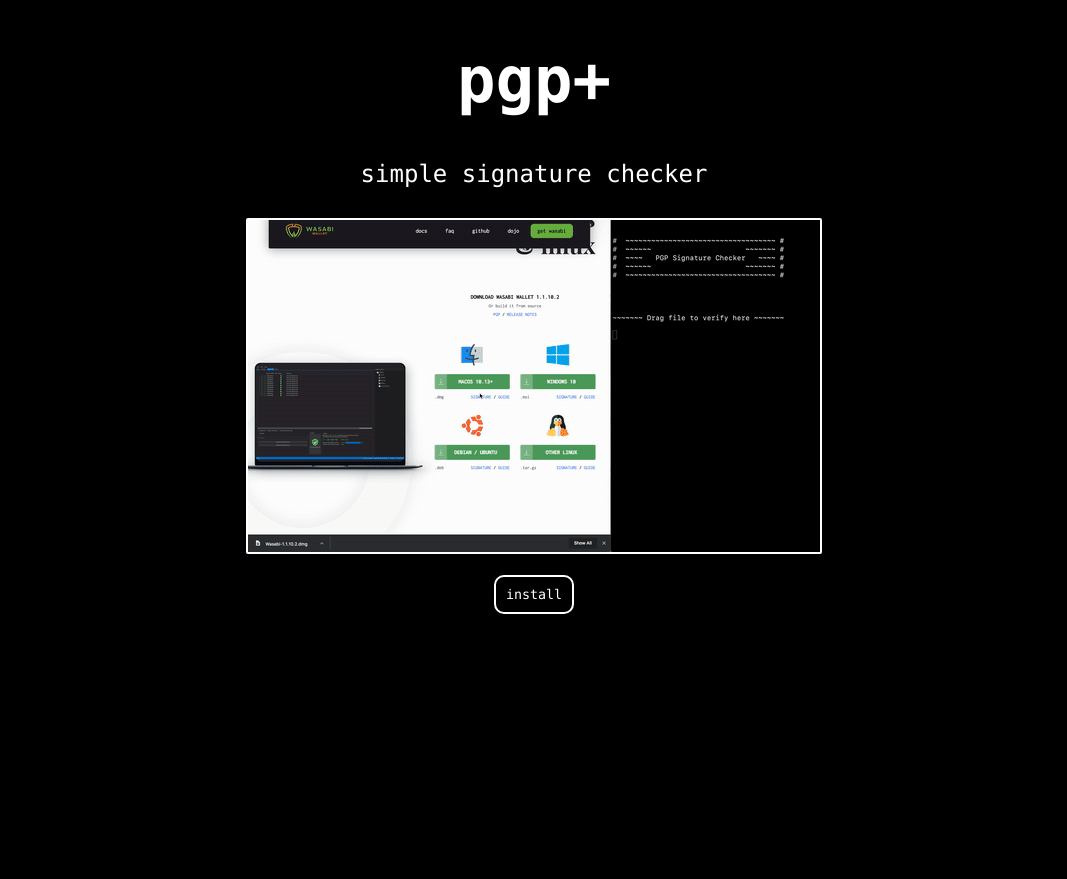
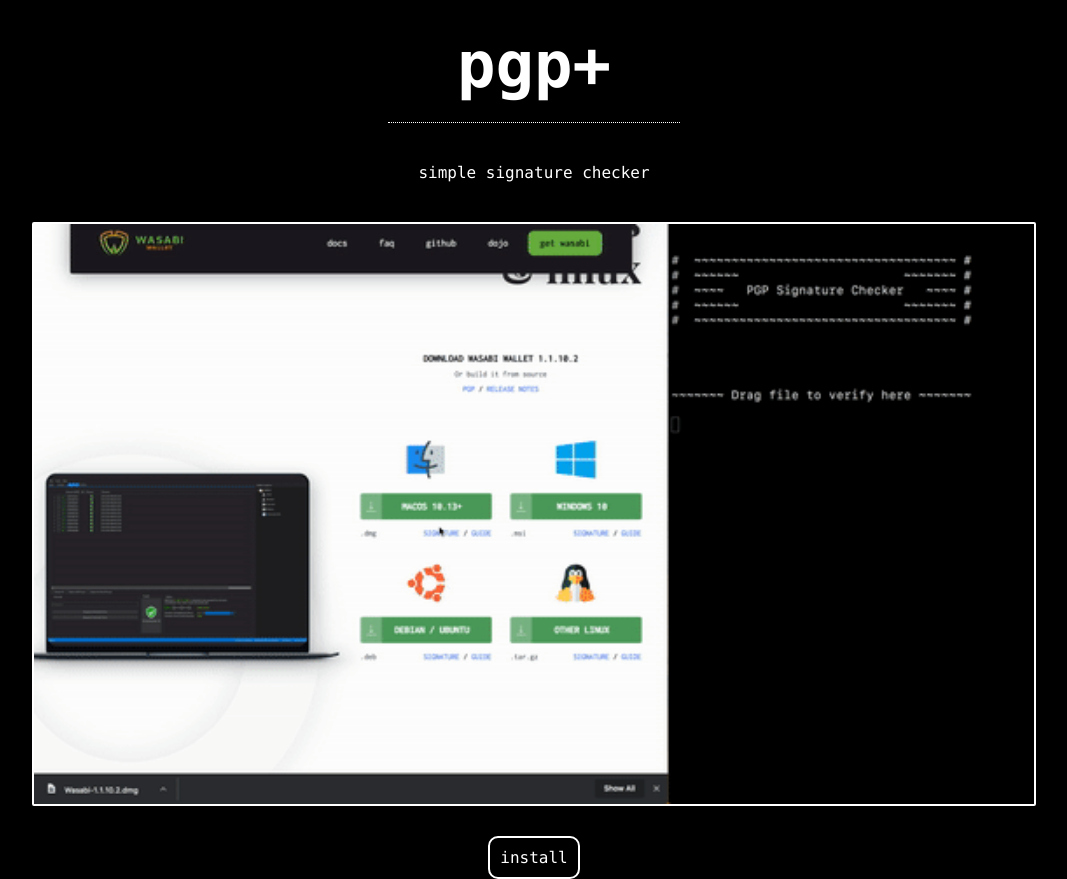
Before and after one commit to dannydeezy/pgp-plus, a plain HTML site: page website/index.html in a window 1280 px wide. Shown: the whole page, without its empty margins (106-1173 px from the left). Before the commit the page ends 800 px from the top, so only its background shows below. Drawn offline with Linux system fonts and the light colour scheme.

Commit message:
Add install scripts and update readme

```diff
--- a/website/index.html
+++ b/website/index.html
@@ -1,21 +1,34 @@
 <!DOCTYPE html>
 <html>
 <head>
+    <meta property="og:site_name" content="PGP Plus">
+    <meta property="og:title" content="PGP Plus">
+    <meta property="og:description" content="Simple Signature Checker">
+    <meta property="og:image" content="https://pgp.plus/logo.png">
+    <meta property="og:url" content="https://pgp.plus">
+    <meta name="twitter:card" content="summary_large_image">
+    <meta name="twitter:image" content="https://pgp.plus/logo.png">
+    <meta name="viewport" content="width=device-width, initial-scale=1.0">
 <meta name="viewport" content="width=device-width, initial-scale=1.0">
 <style>
 body {
     background-color: black;
     font-family:"Lucida Console", Monaco, monospace;
-    font-size:10pt;
+    font-size:12pt;
     color:white;
     text-align:center;
 }
 h1 {
     text-align:center;
     font-size:48pt;
+    padding:20px;
+    border-bottom: 1px dotted white;
+    width: 20%;
+    margin:auto;
+    margin-bottom:40px;
 }
 #subtitle {
-    font-size:18pt;
+    margin-bottom:40px;
 }
 #download {
     border:2px solid white;
@@ -58,9 +71,8 @@ a {
 <body>
     <h1>pgp+</h1>
     <div id="subtitle">simple signature checker</div>
-    <br><br>
-    <img src="verify-wasabi.gif"><br><br><br>
-    <a href="https://github.com/dannydeezy/pgp-plus/blob/master/README.md#simple-pgp-signature-checker" target="_blank">install</a>
+    <img width="1000px" src="verify-wasabi.gif"><br><br><br>
+    <a href="https://github.com/dannydeezy/pgp-plus/blob/master/README.md#installation" target="_blank">install</a>
 </body>
 <script type="text/javascript">
 </script>
```
Also changed, not shown: 3 other files.
